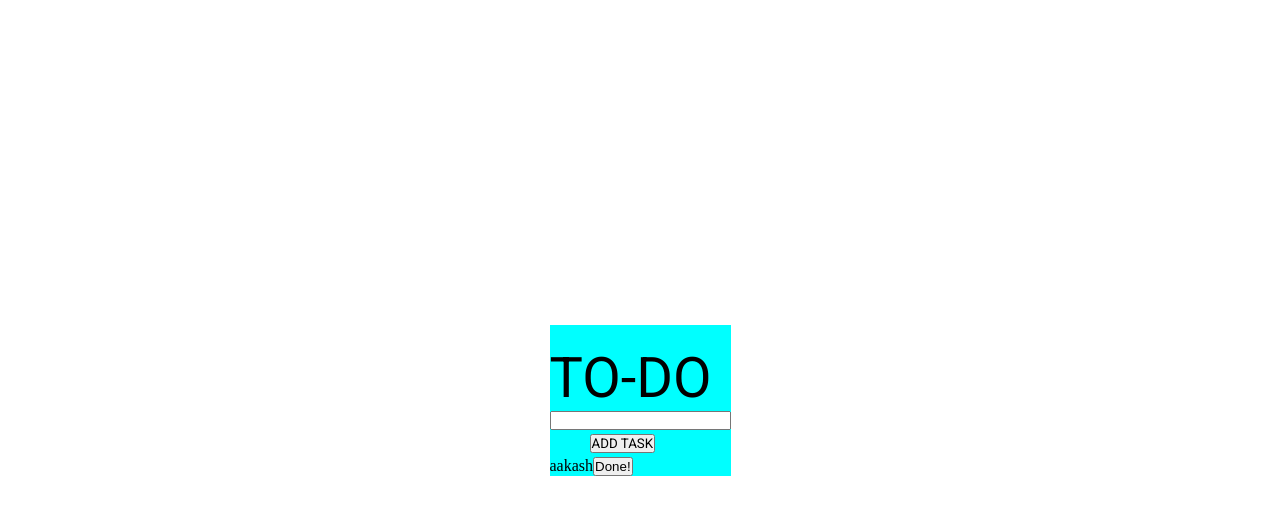
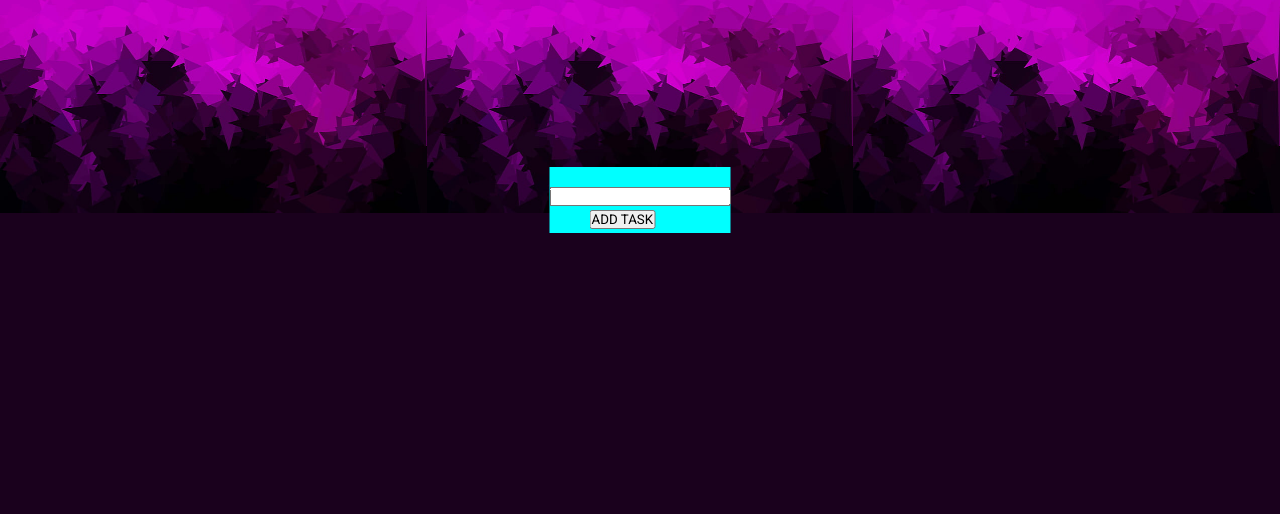
Before and after one commit to AakashMahajan25/To-Do, a plain HTML site: page index.html in a window 1280 px wide. Drawn offline with Linux system fonts and the light colour scheme.

Commit message:
Header added and overall front-end improved

```diff
--- a/index.html
+++ b/index.html
@@ -17,27 +17,29 @@
 
 <body>
 
+    <div class="header">
+        <div class="background">
+            <img src="Background.jpg" alt="">
+            <img src="Background.jpg" alt="">
+            <img src="Background.jpg" alt="">
+            <div class="heading">TO DO </div>
+        </div>
+    </div>
+
     <div class="main-container">
-        <div class="heading">
-            TO-DO
+        <div class="input">
+            <input type="text" class="input-task">
+            <button class="add-todo" onclick="addtodo()">ADD TASK</button>
         </div>
+    </div>
 
-        <div class="input">
+</div>
 
-            <input type="text" class="input-task">
-
-            <button class="add-todo" onclick="addtodo()">ADD TASK</button>
-
-        </div>
-
-        <div class="task">
-            <p>aakash</p>
-            <button>Done!</button>
-        </div>
+    <div></div>
 
 
 
-    </div>
+
 
 
 
--- a/style.css
+++ b/style.css
@@ -6,20 +6,38 @@
   transition: 0.35s;
 }
 
-html, body {
+html,
+body {
   width: 100vw;
   height: 100vh;
   overflow-x: hidden;
+  background-color: rgba(26, 1, 29, 255);;
 }
 
 body {
-    display: flex;
-    justify-content: center;
-    align-items: center;
+
+}
+
+img {
+  width: 33.333%;
+}
+
+.heading {
+  position: absolute;
+  top: 25%; /* Adjust as needed */
+  left: 50%; /* Adjust as needed */
+  transform: translate(-50%, -50%); /* Center the text */
+  color: white; /* Text color */
+  font-size: 80px; /* Adjust the font size */
+  font-weight: bold; /* Adjust the font weight */
 }
 
 .main-container {
-    /* display: flex; */
+position: absolute;
+  top: 25%; /* Adjust as needed */
+  left: 50%; /* Adjust as needed */
+  transform: translate(-50%, -50%); /* Center the text */
+  display: flex;
   justify-content: center;
   align-items: center;
   height: 100vh;
@@ -28,33 +46,40 @@ body {
   width: fit-content;
   background-color: aqua;
   padding-top: 20px;
-
 }
 
 .heading {
   font-size: 56px;
-    font-family: 'Roboto', sans-serif;
+  font-family: "Roboto", sans-serif;
   display: block;
-
+  color: aliceblue;
 }
 
 .input-task {
   display: block;
-
 }
 
 .add-todo {
   margin: 4px 40px;
-    font-family: 'Roboto', sans-serif;
+  font-family: "Roboto", sans-serif;
   font: bold;
 }
 
+
 .container {
   background-color: aqua;
-    font-family: 'Roboto', sans-serif;
-
+  font-family: "Roboto", sans-serif;
 }
 
 .task {
   display: flex;
 }
+
+.background {
+  width: 100%;
+  display: block;
+  max-width: 100%;
+  height: %;
+  /* overflow: hidden; */
+  display: flex;
+}
```
Also changed, not shown: Background.jpg (added). Lines whose indentation alone changed are shown as unchanged.
